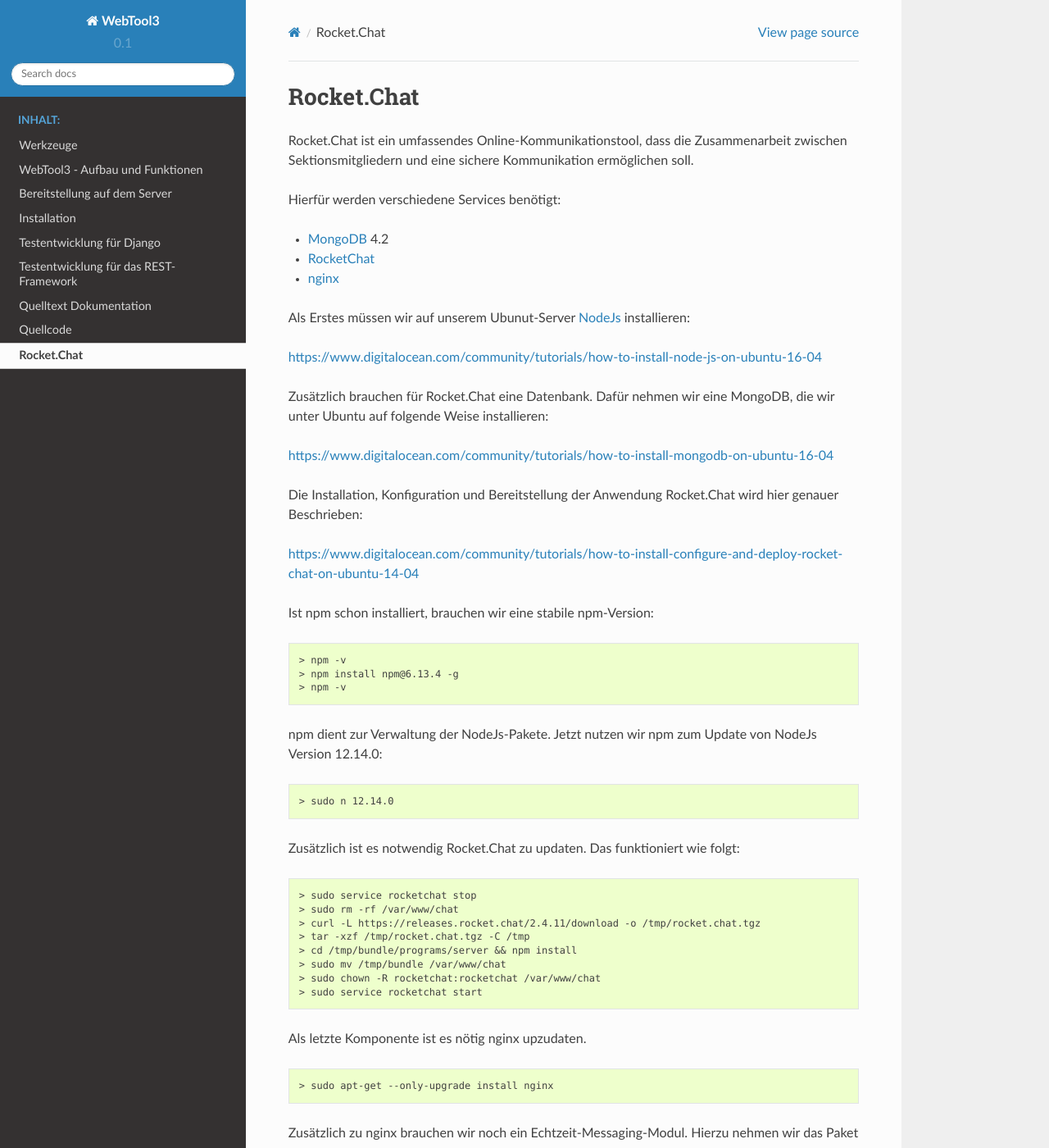
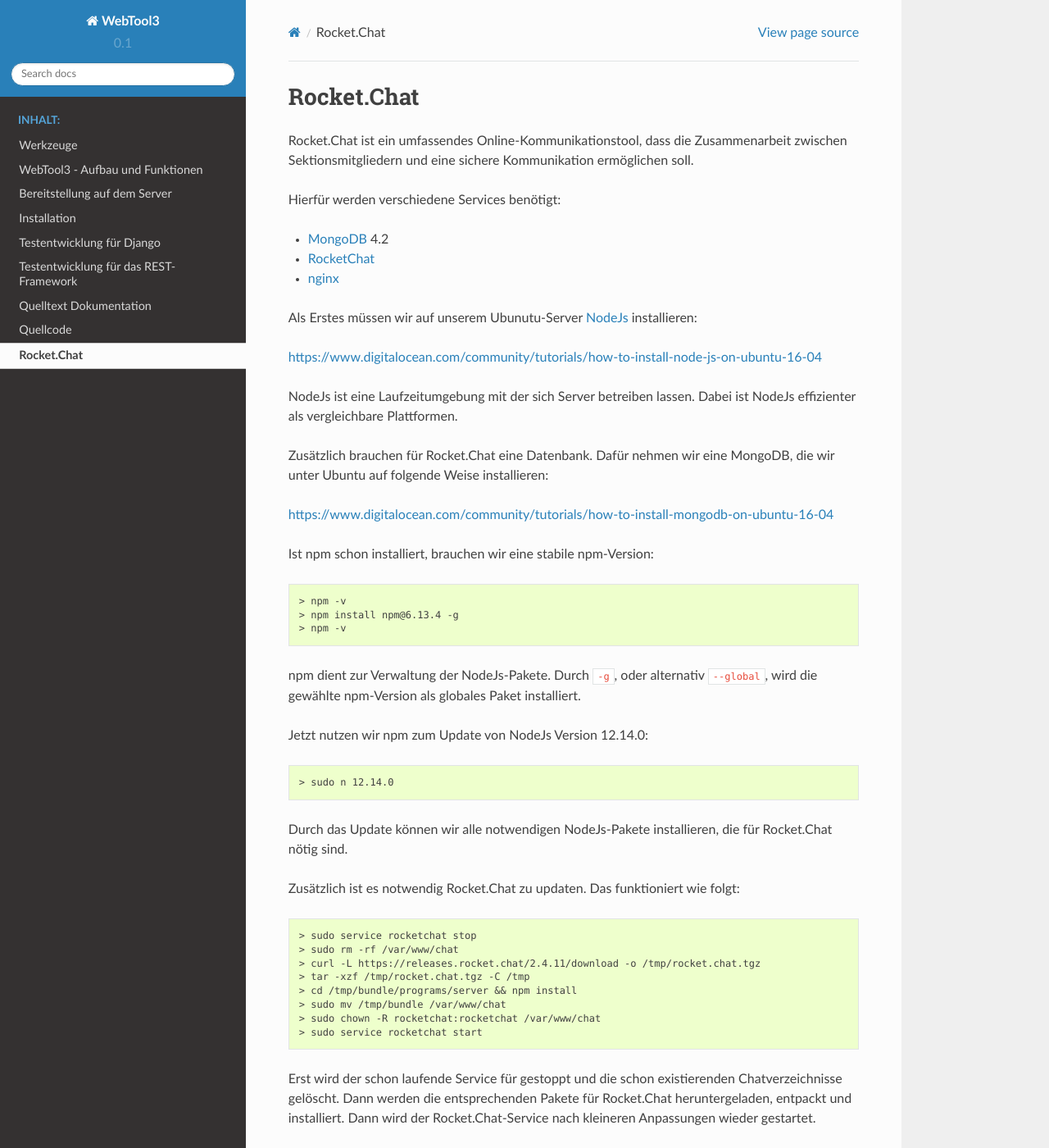
Before and after one commit to dav-kempten/WebTool3, a Sphinx documentation site: the page built from docs/source/modules/rocket_chat.rst, in a window 1280 px wide and 1400 px high. Shown: the whole window at 82% size. Built offline with Sphinx 7.4.7 and the Read the Docs theme 2.0.0, drawn with Linux system fonts in a browser that asks for light colours; some of the changed text lies outside the part shown.

Commit message:
add explanations for commands and packages

```diff
--- a/docs/source/modules/rocket_chat.rst
+++ b/docs/source/modules/rocket_chat.rst
@@ -15,19 +15,17 @@
 .. _RocketChat: https://rocket.chat/de/
 .. _nginx: https://www.nginx.com/
 
-Als Erstes müssen wir auf unserem Ubunut-Server NodeJs_ installieren:
+Als Erstes müssen wir auf unserem Ubunutu-Server NodeJs_ installieren:
 
 .. _NodeJs: https://nodejs.org/de/
 
 https://www.digitalocean.com/community/tutorials/how-to-install-node-js-on-ubuntu-16-04
 
+NodeJs ist eine Laufzeitumgebung mit der sich Server betreiben lassen. Dabei ist NodeJs effizienter als vergleichbare Plattformen.
+
 Zusätzlich brauchen für Rocket.Chat eine Datenbank. Dafür nehmen wir eine MongoDB, die wir unter Ubuntu auf folgende Weise installieren:
 
 https://www.digitalocean.com/community/tutorials/how-to-install-mongodb-on-ubuntu-16-04
-
-Die Installation, Konfiguration und Bereitstellung der Anwendung Rocket.Chat wird hier genauer Beschrieben:
-
-https://www.digitalocean.com/community/tutorials/how-to-install-configure-and-deploy-rocket-chat-on-ubuntu-14-04
 
 Ist npm schon installiert, brauchen wir eine stabile npm-Version:
 
@@ -37,11 +35,15 @@
     > npm install npm@6.13.4 -g
     > npm -v
 
-npm dient zur Verwaltung der NodeJs-Pakete. Jetzt nutzen wir npm zum Update von NodeJs Version 12.14.0:
+npm dient zur Verwaltung der NodeJs-Pakete. Durch ``-g``, oder alternativ ``--global``, wird die gewählte npm-Version als globales Paket installiert.
+
+Jetzt nutzen wir npm zum Update von NodeJs Version 12.14.0:
 
 .. code-block:: none
 
     > sudo n 12.14.0
+
+Durch das Update können wir alle notwendigen NodeJs-Pakete installieren, die für Rocket.Chat nötig sind.
 
 Zusätzlich ist es notwendig Rocket.Chat zu updaten. Das funktioniert wie folgt:
 
@@ -56,14 +58,26 @@
     > sudo chown -R rocketchat:rocketchat /var/www/chat
     > sudo service rocketchat start
 
+Erst wird der schon laufende Service für gestoppt und die schon existierenden Chatverzeichnisse gelöscht. Dann werden die
+entsprechenden Pakete für Rocket.Chat heruntergeladen, entpackt und installiert. Dann wird der Rocket.Chat-Service
+nach kleineren Anpassungen wieder gestartet.
+
+Die Installation, Konfiguration und Bereitstellung der Anwendung Rocket.Chat wird hier genauer beschrieben:
+
+https://www.digitalocean.com/community/tutorials/how-to-install-configure-and-deploy-rocket-chat-on-ubuntu-14-04
+
 Als letzte Komponente ist es nötig nginx upzudaten.
 
 .. code-block:: none
 
     > sudo apt-get --only-upgrade install nginx
 
+nginx ist eine modulare Webserver-Software und unterstützt viele moderne Web-Services.
+
 Zusätzlich zu nginx brauchen wir noch ein Echtzeit-Messaging-Modul. Hierzu nehmen wir das Paket rtmp:
 
 .. code-block:: none
 
     > sudo apt-get install libnginx-mod-rtmp
+
+Das Pakte wird benötigt um das Streamen von Audio-, Foto- und Videodaten zu unterstützen.
```
